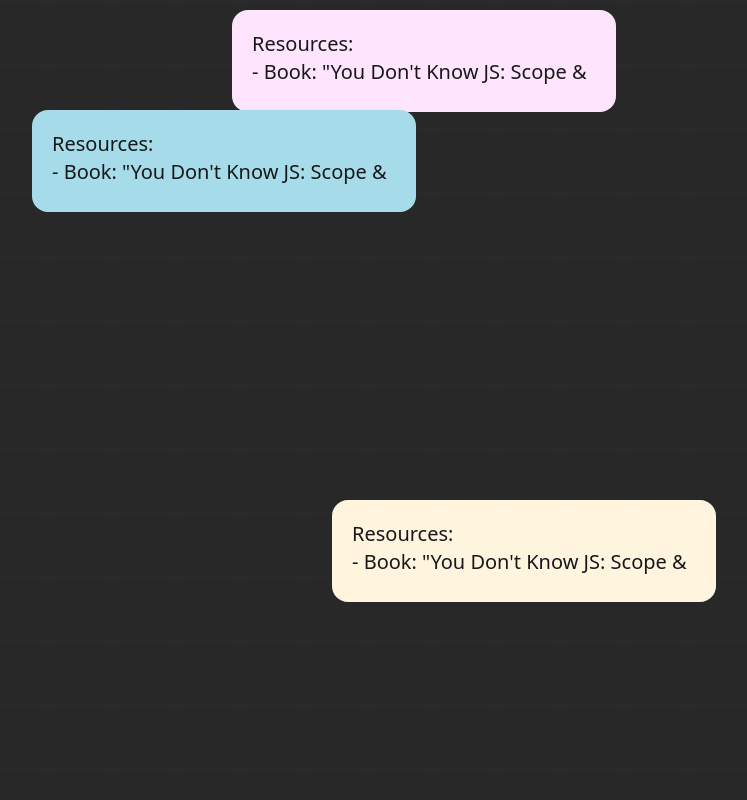
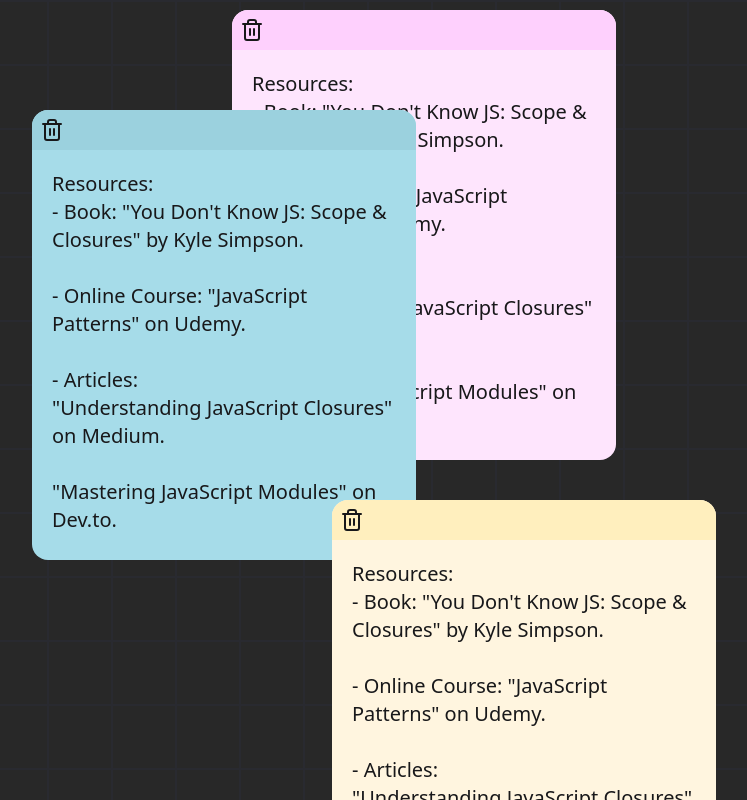
Before and after one commit to leanghok120/slippynotes, a React (Vite) app: page / in a window 1280 px wide. Shown: the whole page, without its empty margins (273-1020 px from the left). Built offline with nearby package versions, Linux system fonts and the light colour scheme.

Commit message:
Add header for note

```diff
--- a/package.json
+++ b/package.json
@@ -10,6 +10,7 @@
     "preview": "vite preview"
   },
   "dependencies": {
+    "lucide-react": "^0.460.0",
     "react": "^18.3.1",
     "react-dom": "^18.3.1"
   },
--- a/src/components/NoteCard.jsx
+++ b/src/components/NoteCard.jsx
@@ -1,13 +1,26 @@
-import React from "react";
+import React, { useEffect, useRef } from "react";
+import { Trash2 } from "lucide-react";
 
 function NoteCard({ note }) {
   const body = JSON.parse(note.body);
   const colors = JSON.parse(note.colors);
   const postion = JSON.parse(note.position);
 
+  const textAreaRef = useRef(null);
+
+  function adjustNoteHeight() {
+    const textarea = textAreaRef.current;
+    textarea.style.height = "auto";
+    textarea.style.height = `${textarea.scrollHeight}px`;
+  }
+
+  useEffect(() => {
+    adjustNoteHeight();
+  }, []);
+
   return (
     <div
-      className="rounded-2xl p-5 w-96 absolute"
+      className="rounded-2xl w-96 absolute"
       style={{
         backgroundColor: colors.colorBody,
         color: colors.colorText,
@@ -15,13 +28,22 @@
         top: `${postion.y}px`,
       }}
     >
-      <textarea
-        id="body"
-        name="body"
-        className="bg-inherit focus:outline-none resize-none text-xl w-full"
+      <div
+        className="p-2 rounded-tl-2xl rounded-tr-2xl"
+        style={{ backgroundColor: colors.colorHeader }}
       >
-        {body}
-      </textarea>
+        <Trash2 />
+      </div>
+      <div className="p-5">
+        <textarea
+          ref={textAreaRef}
+          id="body"
+          name="body"
+          className="bg-inherit focus:outline-none resize-none text-xl w-full"
+          defaultValue={body}
+          onInput={adjustNoteHeight}
+        ></textarea>
+      </div>
     </div>
   );
 }
```
Also changed, not shown: 1 other file (tests, documents, lock files or other folders).
